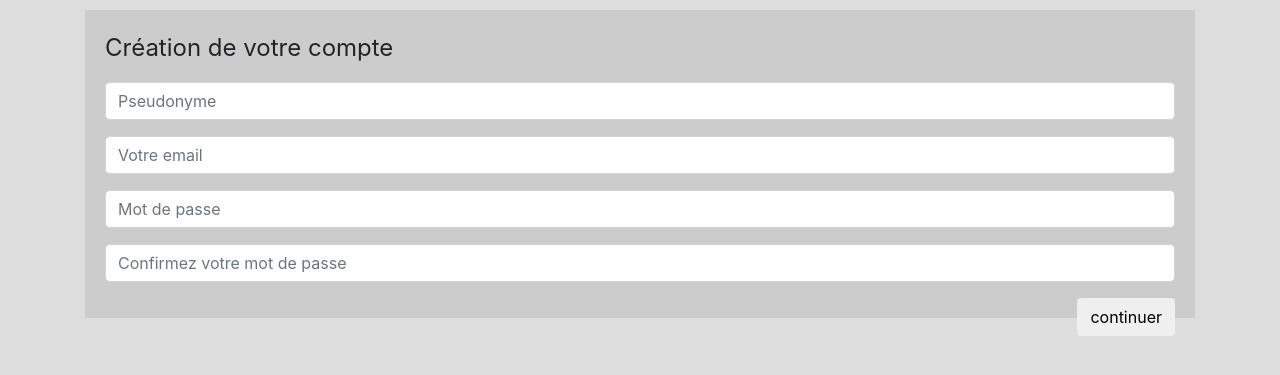
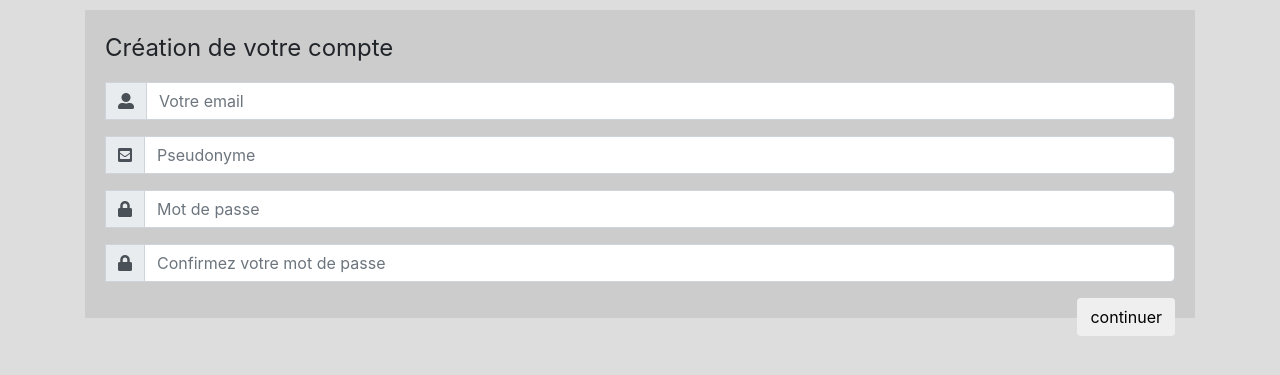
Before and after one commit to Sulff57/TestBlog, a PHP site: page /inscription.php in a window 1280 px wide. Shown: the top 375 px of the page. Run offline with PHP 8.4, Linux system fonts and the light colour scheme.

Commit message:
Amélioration présentation formulaire d'inscription

```diff
--- a/inscription.php
+++ b/inscription.php
@@ -6,6 +6,7 @@
     <meta name="robots" content="noindex" />
     <link rel="stylesheet" href="style.css">
     <link rel="stylesheet" href="css/inscription.css">
+    <link rel="stylesheet" href="https://use.fontawesome.com/releases/v5.7.0/css/all.css" integrity="sha384-lZN37f5QGtY3VHgisS14W3ExzMWZxybE1SJSEsQp9S+oqd12jhcu+A56Ebc1zFSJ" crossorigin="anonymous">
     <link rel="stylesheet" href="https://maxcdn.bootstrapcdn.com/bootstrap/4.0.0/css/bootstrap.min.css" integrity="sha384-Gn5384xqQ1aoWXA+058RXPxPg6fy4IWvTNh0E263XmFcJlSAwiGgFAW/dAiS6JXm" crossorigin="anonymous">
     <title>Page d'inscription</title>
 </head>
@@ -17,22 +18,39 @@
           <div class="form-group">
             <legend>Création de votre compte</legend>
           </div>
-          <div class="form-group">
-            <label class="sr-only" for="pseudo">Pseudonyme</label>
-            <input type="text" name="pseudo" id="pseudo" class="form-control" placeholder="Pseudonyme"/>
-          </div>
-          <div class="form-group">
+
+          <div class="form-group input-group">
             <label class="sr-only" for="mail">Votre email</label>
+            <div class="input-group-prepend">
+              <span class="input-group-text"><i class="fas fa-user-alt"></i></span>
+            </div>
             <input type="text" name="mail" id="mail" class="form-control" placeholder="Votre email" autocomplete="off"/>
           </div>
-          <div class="form-group">
+
+          <div class="form-group input-group">
+            <label class="sr-only" for="pseudo">Pseudonyme</label>
+            <div class="input-group-prepend">
+              <span class="input-group-text"><i class="fas fa-envelope-square"></i></span>
+            </div>
+            <input type="text" name="pseudo" id="pseudo" class="form-control" placeholder="Pseudonyme" autocomplete="username"/>
+          </div>
+
+          <div class="form-group input-group">
             <label class="sr-only" for="password">Mot de passe</label>
+            <div class="input-group-prepend">
+              <span class="input-group-text"><i class="fas fa-lock"></i></span>
+            </div>
             <input type="password" name="password" id="password" class="form-control" placeholder="Mot de passe" autocomplete="new-password"/>
           </div>
-          <div class="form-group">
+
+          <div class="form-group input-group">
             <label class="sr-only" for="password_check">Confirmez votre mot de passe</label>
+            <div class="input-group-prepend">
+              <span class="input-group-text"><i class="fas fa-lock"></i></span>
+            </div>
             <input type="password" name="password_check" id="password_check" class="form-control" placeholder="Confirmez votre mot de passe" autocomplete="off"/>
           </div>
+
           <div class="form-group">
             <button type="submit" class="button-connexion btn float-right" id="bouton_inscription">continuer</button>
           </div>
@@ -40,5 +58,6 @@
       </class>
     </section>
   </div>
+
   <?php require('html_parts/charger_CDN_bootstrap.html'); ?>
 </body>
```
